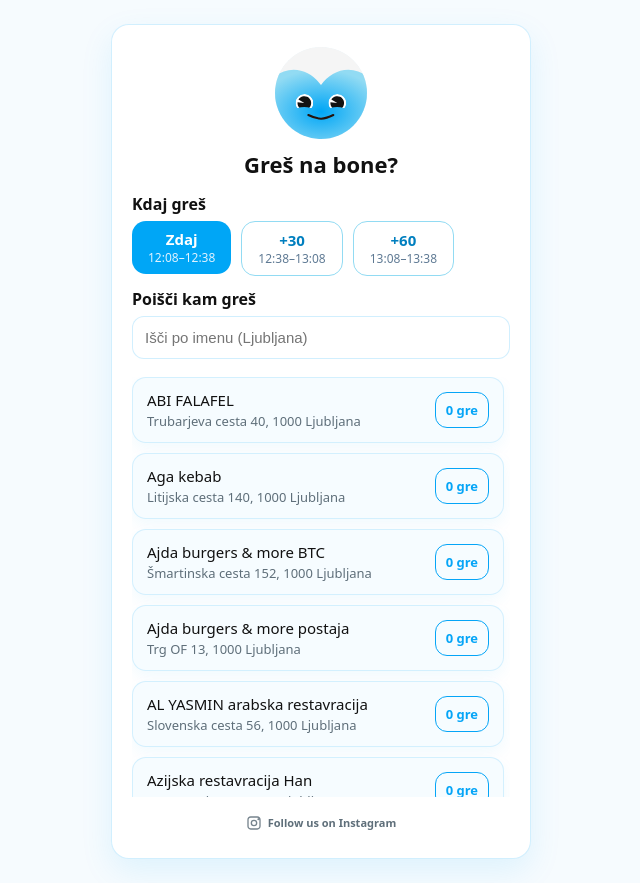
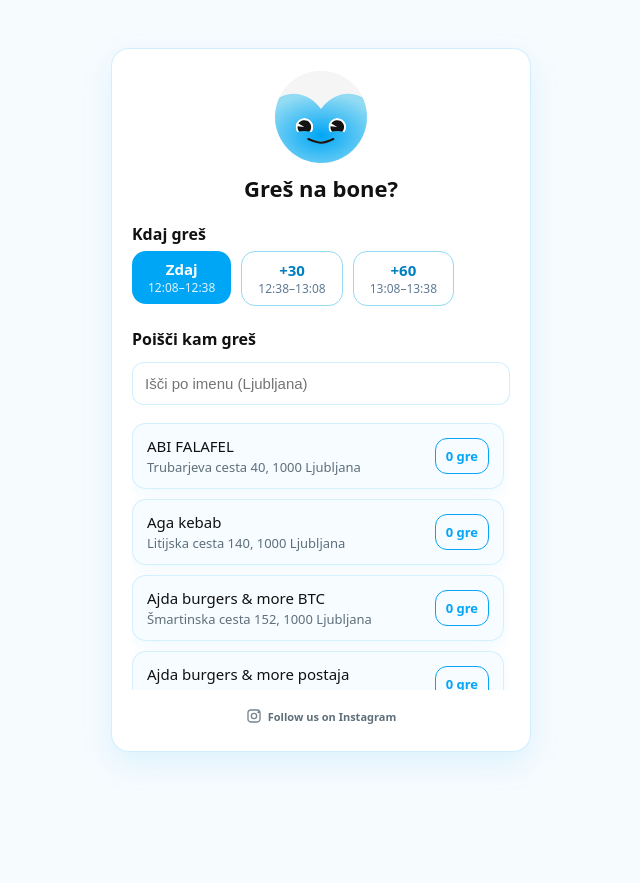
Before and after one commit to 3jakoa/bonibuddy-web, a FastAPI app: page / in a window 1280 px wide. Shown: the whole page, without its empty margins (319-959 px from the left). After the commit the page ends 764 px from the top, so only its background shows below. Run offline with FastAPI, Linux system fonts and the light colour scheme.

Commit message:
Adjust inactive card contrast

```diff
--- a/templates/index.html
+++ b/templates/index.html
@@ -28,12 +28,17 @@
 
     * { box-sizing: border-box; }
 
+    html, body{
+      height: 100%;
+      min-height: 100dvh;
+      overflow: hidden;
+    }
+
     body{
       margin:0;
       font-family: ui-sans-serif, system-ui, -apple-system, Segoe UI, Roboto, Helvetica, Arial;
       color: var(--text);
       background: var(--bg);
-      min-height: 100vh;
       display: flex;
       align-items: center;
       justify-content: center;
@@ -47,8 +52,13 @@
       border: 1px solid var(--border);
       border-radius: var(--radius);
       box-shadow: var(--shadow);
-      padding: 22px 20px 24px;
+      padding: 22px 20px calc(24px + env(safe-area-inset-bottom));
       backdrop-filter: blur(10px);
+      display: flex;
+      flex-direction: column;
+      height: calc(100% - 48px);
+      max-height: calc(100dvh - 48px);
+      min-height: 0;
     }
 
     h1{
@@ -217,7 +227,7 @@
     .chip--active .chip__secondary{color:#DFF2FF;}
     .chip-stack{display:flex; flex-direction:column; align-items:center; gap:8px;}
     .time-caption{font-size:12px; color:#8A9AA6; font-weight:400; margin-top:2px;}
-    .restaurant-list{max-height:420px; overflow-y:auto; padding-right:6px; padding-bottom:12px; -webkit-overflow-scrolling: touch;}
+    .restaurant-list{flex:1; min-height:0; overflow-y:auto; padding-right:6px; padding-bottom:12px; -webkit-overflow-scrolling: touch;}
     .list{display:flex; flex-direction:column; gap:10px;}
     .rest-row{display:flex; align-items:center; justify-content:space-between; padding:12px 14px; border-radius:14px; border:1px solid rgba(0,166,246,0.18); background: #ffffff; color: var(--text); text-decoration:none; box-shadow: 0 8px 20px rgba(0,166,246,0.08);}
     .rest-row{background: #F6FCFF; border-color: rgba(0,166,246,0.14); box-shadow: 0 6px 16px rgba(0,166,246,0.06);}
```
